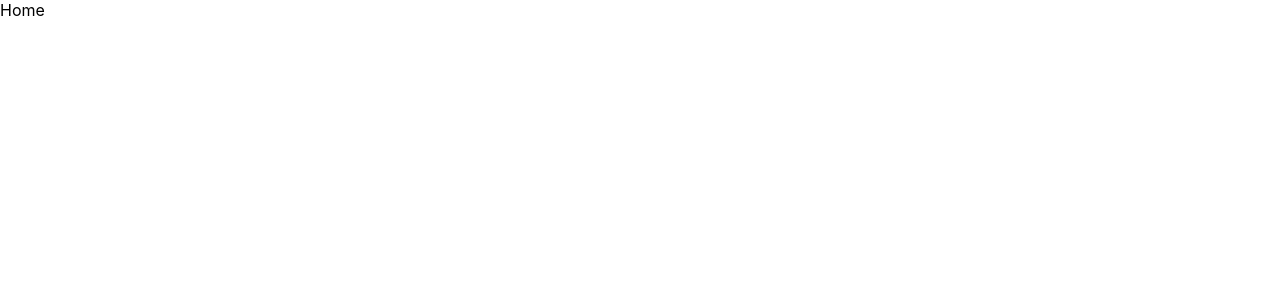
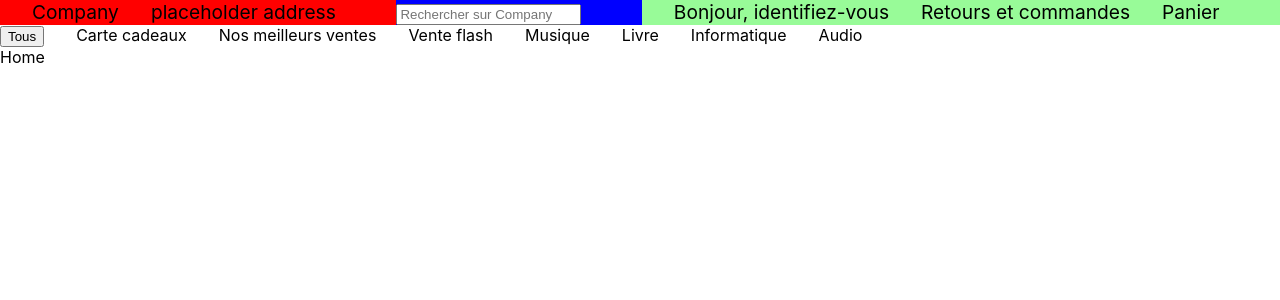
Before and after one commit to SacleuxBenoit/sandbox-react, a React (Create React App) app in the folder uisandbox/: page / in a window 1280 px wide. Shown: the top 300 px of the page. Built offline with nearby package versions, Linux system fonts and the light colour scheme.

Commit message:
display the leftNavBar when we click on a button

```diff
--- a/uisandbox/src/App.js
+++ b/uisandbox/src/App.js
@@ -1,10 +1,14 @@
 import { BrowserRouter as Router, Routes, Route } from "react-router-dom";
 import Home from "./Home";
+import HeaderC from "./components/HeaderC/NavBelt";
+import MainNav from "./components/HeaderC/MainNav";
 
 function App() {
   return (
     <div className="App">
       <Router>
+        <HeaderC />
+        <MainNav />
         <Routes>
           <Route path="/" element={<Home />} />
         </Routes>
--- /dev/null
+++ b/uisandbox/src/components/HeaderC/MainNav.js
@@ -0,0 +1,52 @@
+import { useState } from "react"
+import { Link } from "react-router-dom"
+import '../../styles/Header.css'
+
+function MainNav() {
+    const [navLeft, setNavLeft] = useState(false)
+
+    function toggleLeftNav() {
+        setNavLeft(!navLeft)
+    }
+
+    return (
+        <>
+            <button onClick={toggleLeftNav}>Tous</button>
+            <Link to="/">Carte cadeaux</Link>
+            <Link to="/">Nos meilleurs ventes</Link>
+            <Link to="/">Vente flash</Link>
+            <Link to="/">Musique</Link>
+            <Link to="/">Livre</Link>
+            <Link to="/">Informatique</Link>
+            <Link to="/">Audio</Link>
+            {navLeft && (
+                <div className="containerNavLeft">
+                    <div>Bonjour, identifiez-vous</div>
+                    <div>
+                        <ul>
+                            <li className="menuTitle">Tendances</li>
+                            <li>Meilleurs ventes</li>
+                            <li>Dernières Nouveautés</li>
+                            <li>Baromètre des ventes</li>
+
+                            <li className="menuSeparator"></li>
+
+                            <li className="menuTitle">Choisir une catégorie</li>
+                            <li>Livres</li>
+                            <li>Musique, DvD</li>
+                            <li>Jeux Vidéo et console</li>
+                            <li>High-tech</li>
+
+                            <li className="menuSeparator"></li>
+                            <li>Programmes et services</li>
+                            <li>Launchpad</li>
+                            <li>Fabriqué en France</li>
+                            <li>Essayez avant d'acheter</li>
+                        </ul>
+                    </div>
+                </div>
+            )}
+        </>
+    )
+}
+export default MainNav
--- /dev/null
+++ b/uisandbox/src/components/HeaderC/NavBelt.js
@@ -0,0 +1,24 @@
+import { Link } from "react-router-dom"
+
+function HeaderC() {
+    return (
+        <div className="containerBelt">
+            <div className="nav-left">
+                <Link to="/">Company</Link>
+                <Link to="/">placeholder address</Link>
+            </div>
+
+            <div className="nav-fill">
+                <input type="text" placeholder="Rechercher sur Company" />
+            </div>
+
+            <div className="nav-right">
+                <Link to="/">Bonjour, identifiez-vous</Link>
+                <Link to="/">Retours et commandes</Link>
+                <Link to="/">Panier</Link>
+            </div>
+        </div>
+    )
+}
+
+export default HeaderC
--- /dev/null
+++ b/uisandbox/src/styles/Header.css
@@ -0,0 +1,54 @@
+a {
+    color: black;
+    text-decoration: none;
+    padding-left: 2rem;
+}
+
+ul {
+    list-style-type: none;
+}
+
+/* NavBelt */
+
+.containerBelt {
+    display: flex;
+    font-size: 1.2rem;
+    justify-content: space-between;
+}
+
+.nav-left,
+.nav-fill,
+.nav-right {
+    flex-grow: 1;
+}
+
+.nav-left {
+    display: flex;
+    background-color: red;
+}
+
+.nav-fill {
+    background-color: blue;
+}
+
+.nav-right {
+    background-color: palegreen;
+    order: 3;
+}
+
+/* navLeft */
+
+.containerNavLeft {
+    font-size: 1.2rem;
+    padding: .4rem;
+}
+
+.containerNavLeft,
+ul,
+li {
+    padding-bottom: .3rem;
+}
+
+.menuTitle {
+    font-size: 1.6rem;
+}
```
